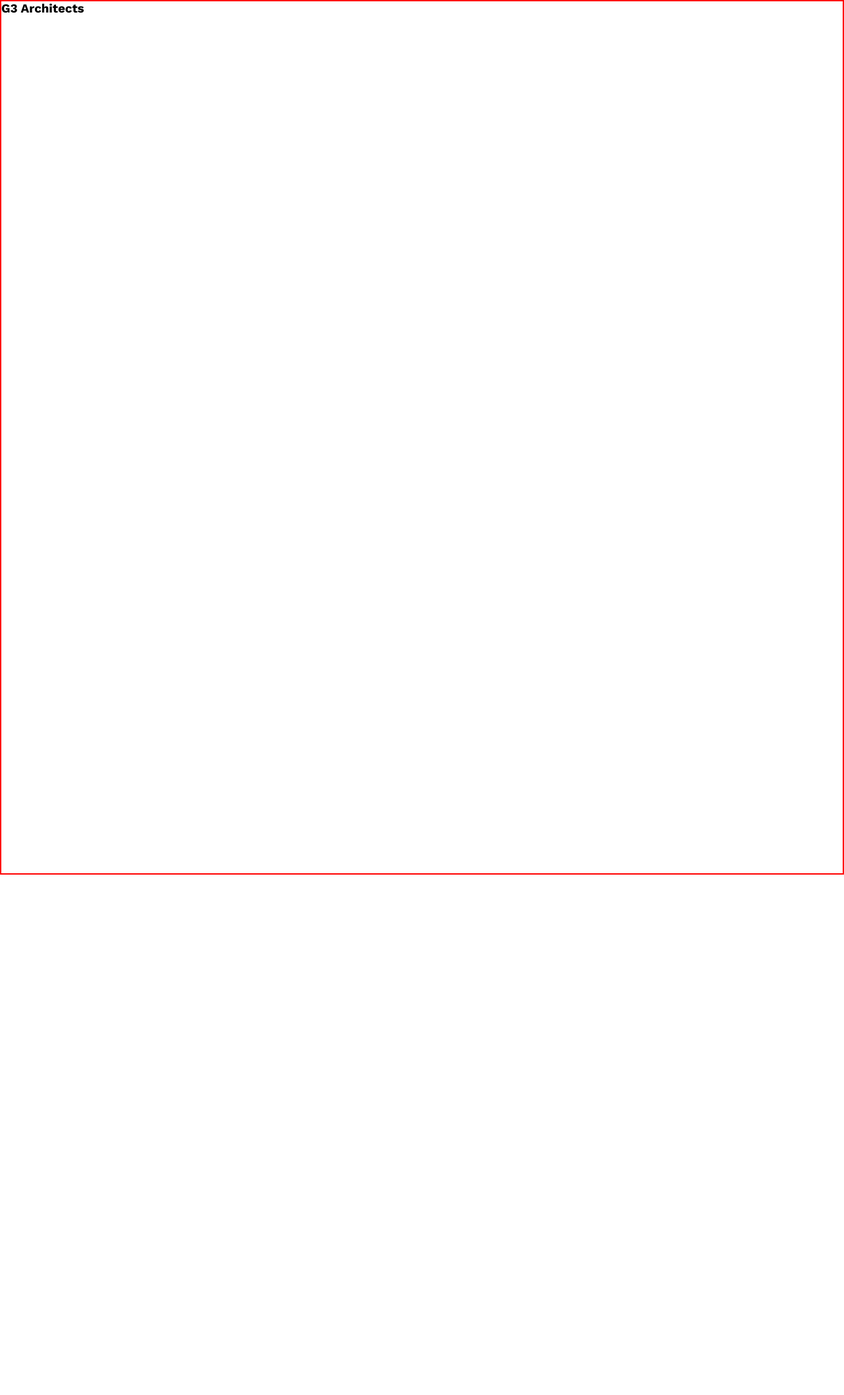
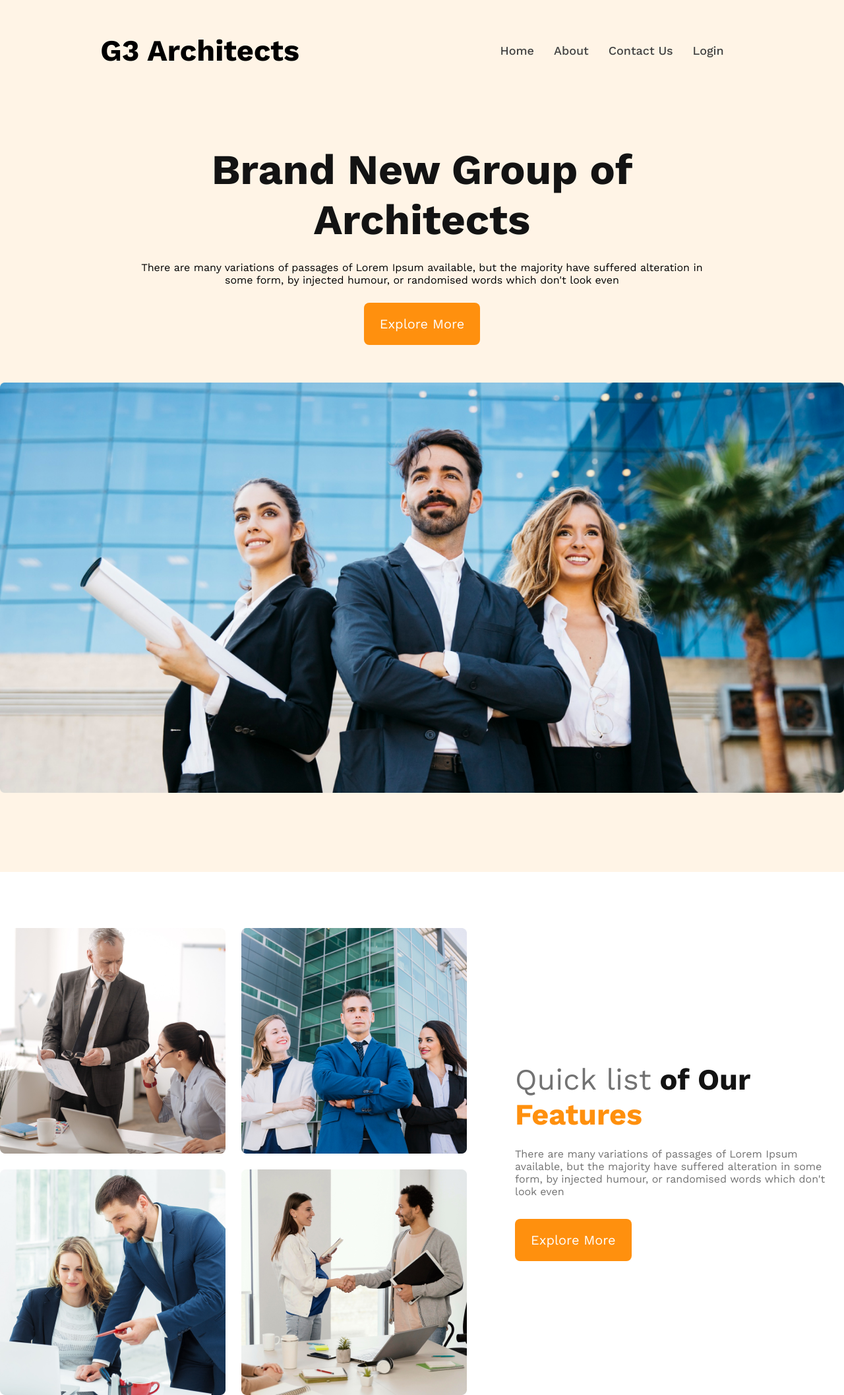
Before and after one commit to shahbaz-kamal/g3-architect-website, a plain HTML site: page index.html in a window 1280 px wide. Shown: the whole page at 66% size. Before the commit the page ends 1326 px from the top, so only its background shows below. Drawn offline with nearby package versions, Linux system fonts and the light colour scheme.

Commit message:
day 1 Done

```diff
--- a/index.html
+++ b/index.html
@@ -7,13 +7,59 @@
     <link rel="stylesheet" href="./styles/architect.css" />
   </head>
   <body>
-    <header>
-      <nav class="navbar">
-        <h3>G3 Architects</h3>
+    <header class="bg-light">
+      <nav class="navbar display-flex">
+        <h3 class="brand">G3 Architects</h3>
+        <ul class="nav-links display-flex">
+          <li class="nav-item"><a href="" class="nav-link dark-2">Home</a></li>
+          <li class="nav-item"><a href="" class="nav-link dark-2">About</a></li>
+          <li class="nav-item">
+            <a href="" class="nav-link dark-2">Contact Us</a>
+          </li>
+          <li class="nav-item"><a href="" class="nav-link dark-2">Login</a></li>
+        </ul>
       </nav>
+      <div class="banner-container">
+        <div class="banner-content">
+          <h1 class="banner-title dark-1">Brand New Group of Architects</h1>
+          <p class="banner-description">
+            There are many variations of passages of Lorem Ipsum available, but
+            the majority have suffered alteration in some form, by injected
+            humour, or randomised words which don't look even
+          </p>
+          <button class="btn-primary">Explore More</button>
+        </div>
+        <img src="./images/banner.png" alt="" />
+      </div>
     </header>
 
-    <main></main>
+    <main>
+      <section class="teams display-flex">
+        <div class="team-image-container">
+          <img src="./images/team1.png" alt="" /><img
+            src="./images/team2.png"
+            alt=""
+          /><img src="./images/team3.png" alt="" /><img
+            src="./images/team4.png"
+            alt=""
+          />
+        </div>
+
+        <div class="features">
+          <h3 class="feature-title">
+            <span class="quick-list dark-3">Quick list</span>
+            <span class="of-our dark-1">of Our</span> <br />
+            <span class="ft">Features</span>
+          </h3>
+          <p class="feature-description dark-3">
+            There are many variations of passages of Lorem Ipsum available, but
+            the majority have suffered alteration in some form, by injected
+            humour, or randomised words which don't look even
+          </p>
+          <button class="btn-primary">Explore More</button>
+        </div>
+      </section>
+    </main>
 
     <footer></footer>
   </body>
--- a/styles/architect.css
+++ b/styles/architect.css
@@ -3,11 +3,168 @@
   font-family: "Work Sans", sans-serif;
   font-optical-sizing: auto;
   font-style: normal;
-  margin: 0;
+  margin: 0 auto;
   padding: 0;
 }
+/* Shared styles */
+.display-flex {
+  display: flex;
+}
+.dark-1 {
+  color: #131313;
+}
+.dark-2 {
+  color: #424242;
+}
+.dark-3 {
+  color: #727272;
+}
+
+.bg-light {
+  background-color: rgba(255, 144, 14, 0.1);
+}
+
+.btn-primary {
+  background-color: #ff900e;
+  color: #ffffff;
+  font-size: 1.25rem;
+  padding: 20px 24px;
+  border: none;
+  border-radius: 8px;
+}
+
+/* header styles */
+
 header {
   height: 1322px;
   max-width: 1920px;
-  border: 2px solid red;
+  /* margin-top: 0;
+  padding-top: 0; */
+  /* border: 1px solid red; */
+  /* background-color: #ff900e;
+  opacity: %; */
 }
+
+/* navbar releated styles */
+
+.nav-item {
+  list-style: none;
+  margin-right: 30px;
+}
+.nav-link {
+  text-decoration: none;
+  font-size: 18px;
+  font-weight: 500;
+}
+.navbar,
+.banner-container {
+  max-width: 1440px;
+  margin: 0 auto;
+  margin-top: 7.25rem;
+  margin-bottom: 1.56rem;
+}
+.brand {
+  font-size: 2.81rem;
+  font-weight: 700;
+}
+.navbar {
+  justify-content: space-between;
+  align-items: center;
+  margin-top: 0px;
+  padding-top: 50px;
+}
+
+/* Banner releated styles */
+.banner-content {
+  max-width: 862px;
+  margin: 0 auto;
+  text-align: center;
+}
+.banner-title {
+  font-size: 4rem;
+  font-weight: 700;
+}
+.banner-description {
+  font-weight: 400;
+  font-size: 1rem;
+  margin-bottom: 25px;
+  margin-top: 25px;
+}
+.banner-content > button {
+  margin-bottom: 3.56rem;
+}
+.banner-container > img {
+  width: 100%;
+}
+/* main styling starts*/
+main {
+  max-width: 1440px;
+  margin: 0 auto;
+  margin-top: 85px;
+}
+
+.teams {
+  align-items: center;
+}
+.team-image-container {
+  display: grid;
+  grid-template-columns: 1fr 1fr;
+  gap: 24px;
+}
+.features {
+  margin-left: 73px;
+  max-width: 537px;
+}
+.feature-title {
+  font-size: 2.81rem;
+  margin-bottom: 24px;
+}
+.quick-list {
+  font-weight: 400;
+}
+.of-our {
+  font-weight: 700;
+}
+.ft {
+  color: #ff900e;
+  font-weight: 700;
+}
+
+.feature-description {
+  font-size: 1rem;
+  margin-bottom: 32px;
+}
+/* main styling ends*/
+
+/* responsiveness */
+@media screen and (max-width: 576px) {
+  .navbar,
+  .nav-links,
+  .teams {
+    flex-direction: column;
+  }
+  .brand {
+    margin-bottom: 10px;
+  }
+  .team-image-container {
+    grid-template-columns: 1fr;
+  }
+  .feature-title {
+    margin-bottom: 10px;
+  }
+}
+
+@media screen and (min-width: 576px) and (max-width: 939px) {
+  .teams {
+    flex-direction: column;
+  }
+  .features {
+    margin: 50px auto;
+    /* width: 100%; */
+    /* text-align: center;
+  } */
+  }
+  .feature-title {
+    margin-bottom: 20px;
+  }
+}
```
